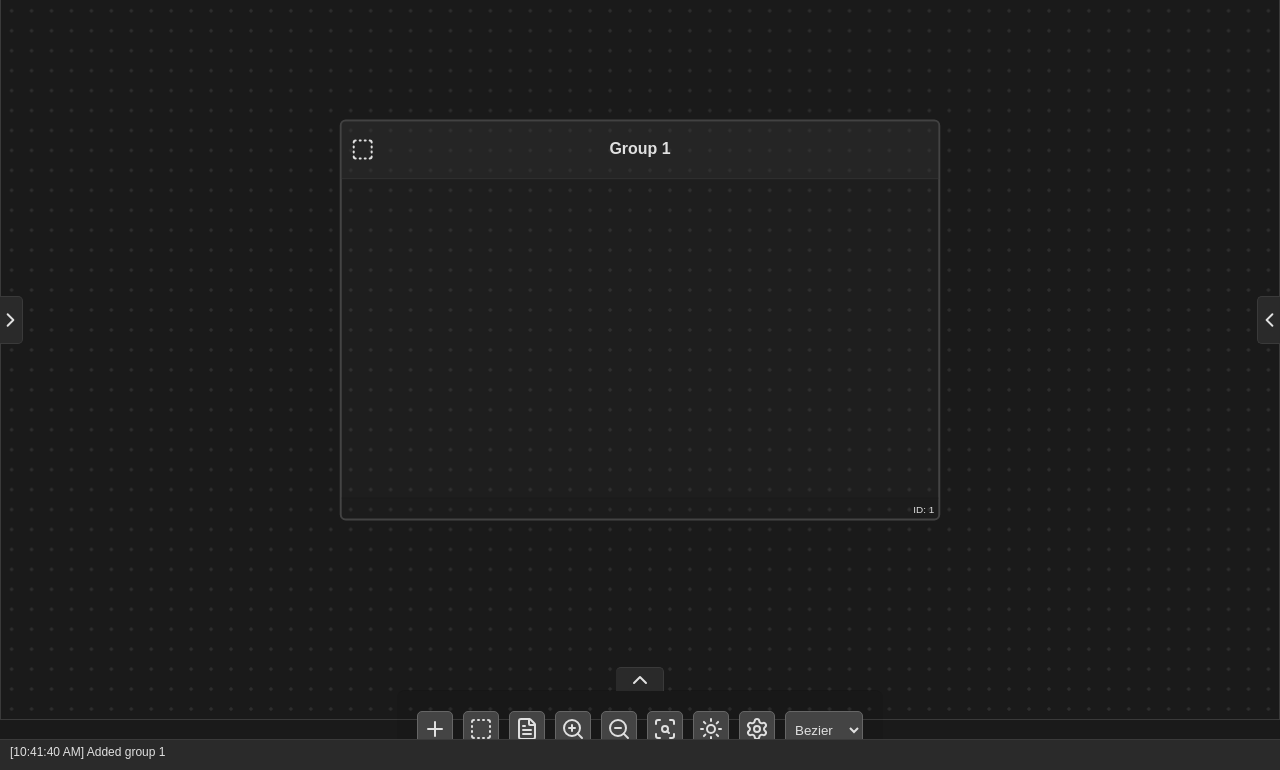
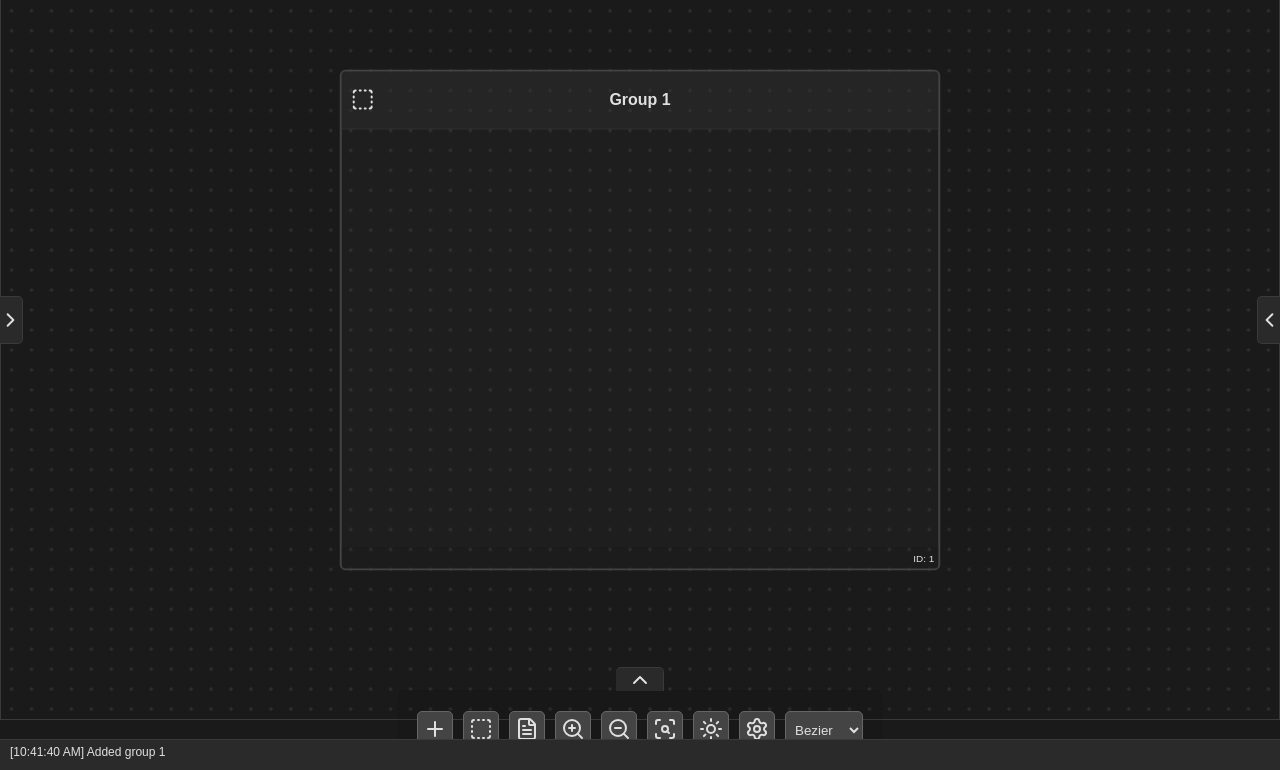
Before and after one commit to DangerDrome/NodeUI, a plain HTML site: page index.html in a window 1280 px wide. Both pictures are taken after a click on the button 481 px from the left and 810 px from the top of the page. Shown: the part 80-850 px from the top of the page. Drawn offline with nearby package versions, Linux system fonts and the light colour scheme.

Commit message:
Markdown node updates

```diff
--- a/nodeui.js
+++ b/nodeui.js
@@ -16,16 +16,18 @@ class GraphEditor {
             defaultNodeWidth: 300,
             defaultNodeHeight: 200,
             defaultGroupWidth: 600,
-            defaultGroupHeight: 400,
+            defaultGroupHeight: 500,
+            defaultMarkdownNodeWidth: 400,
+            defaultMarkdownNodeHeight: 300,
             groupPadding: 200,
             propertiesPanelWidth: 300,
             propertiesPanelOffset: 50,
             connectionZoneRadius: 50,
             edgeStrokeWidth: 4,
-            edgeStartOffset: 5,
+            edgeStartOffset: 10,
             bezierOffset: 50,
             bezierStraightLineDistance: 5,
-            connectionHandleOffset: 20,
+            connectionHandleOffset: 15,
             arrowSize: 15,
             arrowWidth: 15,
             arrowOffset: -10,
@@ -643,9 +645,17 @@ class GraphEditor {
         const snappedX = this.state.interaction.snapping ? Math.round(x / this.settings.gridSize) * this.settings.gridSize : x;
         const snappedY = this.state.interaction.snapping ? Math.round(y / this.settings.gridSize) * this.settings.gridSize : y;
 
-        const isGroup = type === 'group';
-        const width = isGroup ? this.settings.defaultGroupWidth : this.settings.defaultNodeWidth;
-        const height = isGroup ? this.settings.defaultGroupHeight : this.settings.defaultNodeHeight;
+        let width, height;
+        if (type === 'group') {
+            width = this.settings.defaultGroupWidth;
+            height = this.settings.defaultGroupHeight;
+        } else if (type === 'markdown-node') {
+            width = this.settings.defaultMarkdownNodeWidth;
+            height = this.settings.defaultMarkdownNodeHeight;
+        } else {
+            width = this.settings.defaultNodeWidth;
+            height = this.settings.defaultNodeHeight;
+        }
 
         this.state.nodeIdCounter++;
         const newNode = {
@@ -659,7 +669,7 @@ class GraphEditor {
             icon: nodeDef.icon,
             type: type,
             properties: JSON.parse(JSON.stringify(nodeDef.properties || {})),
-            children: isGroup ? [] : undefined,
+            children: type === 'group' ? [] : undefined,
             parent: undefined,
             color: getComputedStyle(document.body).getPropertyValue('--node-fill-color').trim(),
             sockets: [],
--- a/styles.css
+++ b/styles.css
@@ -836,6 +836,12 @@ input, textarea {
     width: 100%;
 }
 
+.markdown-editor:focus {
+    outline: 2px solid #444444;
+    border-radius: 4px;
+    outline-offset: -2px;
+}
+
 .markdown-content h1,
 .markdown-content h2,
 .markdown-content h3 {
```
